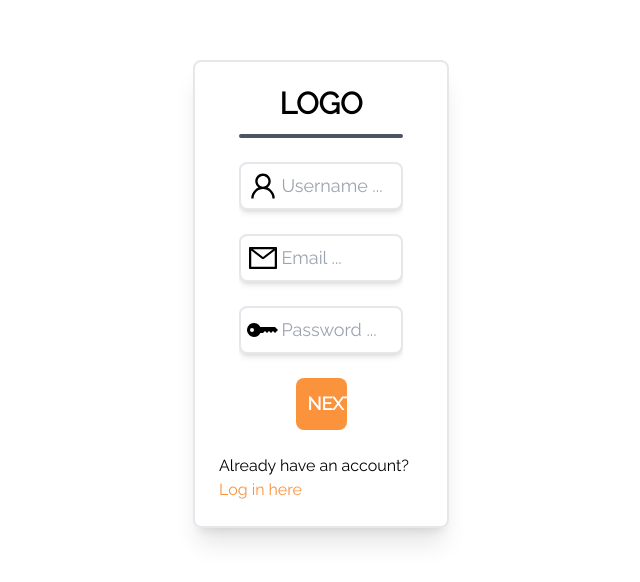
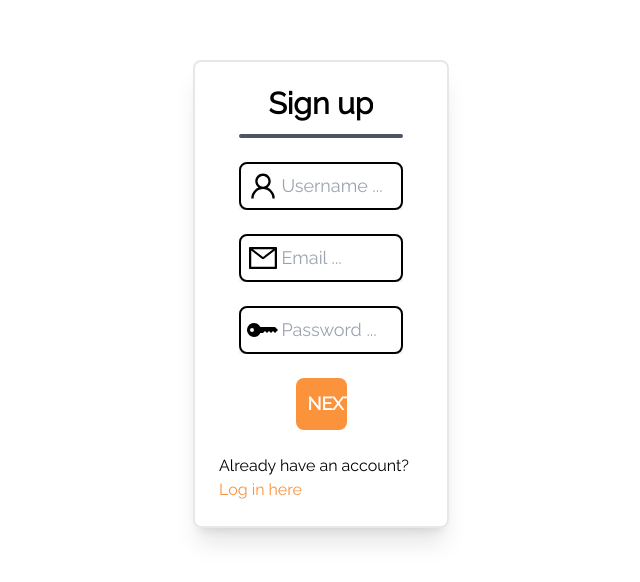
Before and after one commit to dxmv/carStories, a React (Create React App) app in the folder client/: page /register in a window 1280 px wide. Shown: the part 106-688 px from the top of the page, without its empty margins (319-959 px from the left). Built offline with nearby package versions, Linux system fonts and the light colour scheme.

Commit message:
Register First Page

```diff
--- a/client/src/components/AccountField/Field.tsx
+++ b/client/src/components/AccountField/Field.tsx
@@ -4,19 +4,33 @@ export default function Field({
 	type,
 	icon,
 	placeholder,
+	error,
+	value,
+	setValue,
 }: {
 	type: "text" | "password" | "email";
 	icon: any;
 	placeholder: string;
+	error: string;
+	value: string;
+	setValue: (e: React.ChangeEvent<HTMLInputElement>) => void;
 }) {
 	return (
-		<div className="w-4/5 relative">
+		<div className="w-4/5 relative mb-6">
 			<input
 				type={type}
-				className="border-2 mb-6  rounded-lg text-lg p-2 w-full pl-10 shadow-md"
+				className="border-2 rounded-lg text-lg p-2 w-full pl-10 shadow-md"
+				style={{ borderColor: error !== "" ? "red" : "black" }}
 				placeholder={placeholder}
+				defaultValue={value}
+				onChange={setValue}
 			/>
 			{icon}
+			{error !== "" && (
+				<p className="text-sm mt-2" style={{ color: "red" }}>
+					{error}
+				</p>
+			)}
 		</div>
 	);
 }
--- a/client/src/pages/Login/Login.tsx
+++ b/client/src/pages/Login/Login.tsx
@@ -9,16 +9,20 @@ export default function Login() {
 		<div className="w-screen h-screen overflow-hidden flex justify-center items-center">
 			<div className="flex flex-col items-center w-1/5  p-6 shadow-xl rounded-lg border-2">
 				<h1 className="mb-6 font-bold text-3xl">LOGO</h1>
-				<Field
+				{/* <Field
 					type="text"
 					icon={<AiOutlineUser className="absolute top-2 left-2" size={32} />}
 					placeholder="Username ..."
+					error="a"
+					value="a"
 				/>
 				<Field
 					type="password"
 					icon={<BsFillKeyFill className="absolute top-2 left-2" size={32} />}
 					placeholder="Password ..."
-				/>
+					error="a"
+					value="a"
+				/> */}
 				<button className="mb-6 bg-orange-400 w-1/4 p-3 font-bold text-white rounded-lg text-lg">
 					Login
 				</button>
--- a/client/src/pages/Register/FirstPage.tsx
+++ b/client/src/pages/Register/FirstPage.tsx
@@ -1,25 +1,121 @@
-import React from "react";
+import React, { useState } from "react";
 import Field from "../../components/AccountField/Field";
 import { BsFillKeyFill } from "react-icons/bs";
 import { AiOutlineMail, AiOutlineUser } from "react-icons/ai";
+import { RegisterState } from "./registerTypes";
 
-export default function FirstPage({ nextPage }: { nextPage: () => void }) {
+interface ErrorState {
+	usernameError: string;
+	emailError: string;
+	passwordError: string;
+}
+
+export default function FirstPage({
+	user,
+	setUser,
+}: {
+	user: RegisterState;
+	setUser: React.Dispatch<React.SetStateAction<RegisterState>>;
+}) {
+	const [error, setError] = useState<ErrorState>({
+		usernameError: "",
+		emailError: "",
+		passwordError: "",
+	});
+
+	const nextPage = () => {};
+
+	const setUsername = (e: React.ChangeEvent<HTMLInputElement>) => {
+		if (e.target.value === "") {
+			return;
+		}
+		const res = /^[a-z0-9_.]{3,15}$/.exec(e.target.value);
+		if (res) {
+			setUser(prev => {
+				return { ...prev, username: e.target.value };
+			});
+			setError(prev => {
+				return { ...prev, usernameError: "" };
+			});
+		} else {
+			setError(prev => {
+				return {
+					...prev,
+					usernameError: "Username must be between 3 and 16 characters",
+				};
+			});
+		}
+	};
+
+	const setEmail = (e: React.ChangeEvent<HTMLInputElement>) => {
+		if (e.target.value === "") {
+			return;
+		}
+		const res = /^[\w-\.]+@([\w-]+\.)+[\w-]{2,4}$/.exec(e.target.value);
+		if (res) {
+			setUser(prev => {
+				return { ...prev, email: e.target.value };
+			});
+			setError(prev => {
+				return { ...prev, emailError: "" };
+			});
+		} else {
+			setError(prev => {
+				return {
+					...prev,
+					emailError: "Email must match the pattern",
+				};
+			});
+		}
+	};
+
+	const setPassword = (e: React.ChangeEvent<HTMLInputElement>) => {
+		if (e.target.value === "") {
+			return;
+		}
+		const res = /^(?=.*[A-Za-z])(?=.*\d)[A-Za-z\d]{8,}$/.exec(e.target.value);
+		if (res) {
+			setUser(prev => {
+				return { ...prev, email: e.target.value };
+			});
+			setError(prev => {
+				return { ...prev, passwordError: "" };
+			});
+		} else {
+			setError(prev => {
+				return {
+					...prev,
+					passwordError:
+						"Password must be at least 8 characters long, contain at least one letter and number  ",
+				};
+			});
+		}
+	};
 	return (
 		<>
 			<Field
 				type="text"
 				icon={<AiOutlineUser className="absolute top-2 left-2" size={32} />}
 				placeholder="Username ..."
+				value={user.username}
+				error={error.usernameError}
+				setValue={setUsername}
 			/>
 			<Field
 				type="email"
 				icon={<AiOutlineMail className="absolute top-2 left-2" size={32} />}
 				placeholder="Email ..."
+				value={user.email}
+				error={error.emailError}
+				setValue={setEmail}
 			/>
 			<Field
 				type="password"
 				icon={<BsFillKeyFill className="absolute top-2 left-2" size={32} />}
 				placeholder="Password ..."
+				value={user.password}
+				error={error.passwordError}
+				setValue={setPassword}
 			/>
 			<button
 				className="mb-6 bg-orange-400 w-1/4 p-3 font-bold text-white rounded-lg text-lg"
--- a/client/src/pages/Register/Register.tsx
+++ b/client/src/pages/Register/Register.tsx
@@ -3,9 +3,17 @@ import { Link } from "react-router-dom";
 import FirstPage from "./FirstPage";
 import SecondPage from "./SecondPage";
 import ThirdPage from "./ThirdPage";
+import { RegisterState } from "./registerTypes";
 
 export default function Register() {
 	const [page, setPage] = useState<number>(1);
+	const [user, setUser] = useState<RegisterState>({
+		username: "",
+		email: "",
+		password: "",
+		bio: "",
+		image: "",
+	});
 
 	const nextPage = () => {
 		if (page === 3) {
@@ -24,7 +32,7 @@ export default function Register() {
 	return (
 		<div className="w-screen h-screen overflow-hidden flex justify-center items-center">
 			<div className="flex flex-col items-center w-1/5  p-6 shadow-xl rounded-lg border-2">
-				<h1 className="mb-3 font-bold text-3xl">LOGO</h1>
+				<h1 className="mb-3 font-bold text-3xl">Sign up</h1>
 				<div
 					id="progress-bar"
 					className="w-4/5 h-1 mb-6 rounded-lg bg-gray-600 relative"
@@ -36,11 +44,16 @@ export default function Register() {
 					></div>
 				</div>
 				{page === 1 ? (
-					<FirstPage nextPage={nextPage} />
+					<FirstPage user={user} setUser={setUser} />
 				) : page === 2 ? (
-					<SecondPage nextPage={nextPage} prevPage={prevPage} />
+					<SecondPage
+						nextPage={nextPage}
+						prevPage={prevPage}
+						user={user}
+						setUser={setUser}
+					/>
 				) : (
-					<ThirdPage prevPage={prevPage} />
+					<ThirdPage prevPage={prevPage} user={user} setUser={setUser} />
 				)}
 
 				<p className="text-md">
--- a/client/src/pages/Register/SecondPage.tsx
+++ b/client/src/pages/Register/SecondPage.tsx
@@ -1,11 +1,16 @@
 import React from "react";
+import { RegisterState } from "./registerTypes";
 
 export default function SecondPage({
 	nextPage,
 	prevPage,
+	user,
+	setUser,
 }: {
 	nextPage: () => void;
 	prevPage: () => void;
+	user: RegisterState;
+	setUser: React.Dispatch<React.SetStateAction<RegisterState>>;
 }) {
 	return (
 		<>
--- a/client/src/pages/Register/ThirdPage.tsx
+++ b/client/src/pages/Register/ThirdPage.tsx
@@ -1,7 +1,16 @@
 import React from "react";
 import { AiFillCamera, AiFillPicture } from "react-icons/ai";
+import { RegisterState } from "./registerTypes";
 
-export default function ThirdPage({ prevPage }: { prevPage: () => void }) {
+export default function ThirdPage({
+	prevPage,
+	user,
+	setUser,
+}: {
+	prevPage: () => void;
+	user: RegisterState;
+	setUser: React.Dispatch<React.SetStateAction<RegisterState>>;
+}) {
 	return (
 		<>
 			<div className="mb-6 w-full flex justify-center items-center relative flex-col">
--- /dev/null
+++ b/client/src/pages/Register/registerTypes.ts
@@ -0,0 +1,7 @@
+export interface RegisterState {
+	username: string;
+	email: string;
+	password: string;
+	bio: string;
+	image: string;
+}
```
